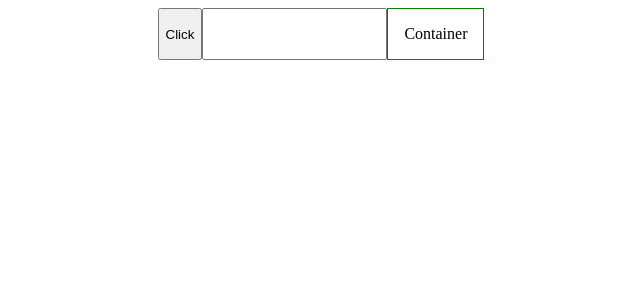
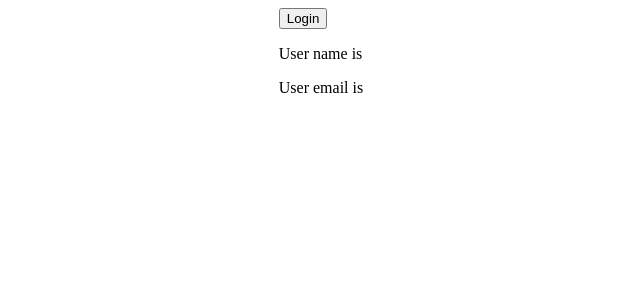
Before and after one commit to Kgiruc/ts-react, a React (Vite) app in the folder ts-react/: page / in a window 1280 px wide. Shown: the top 300 px of the page, without its empty margins (319-959 px from the left). Built offline with nearby package versions, Linux system fonts and the light colour scheme.

Commit message:
tsx basic

```diff
--- a/ts-react/src/App.tsx
+++ b/ts-react/src/App.tsx
@@ -1,13 +1,14 @@
 import Button from "./componenets/Button";
 import Container from "./componenets/Container";
 import Input from "./componenets/Input";
+import LoggedIn from "./componenets/state/LoggedIn";
+import User from "./componenets/state/User";
 
 function App() {
   return (
     <div className="App">
-      <Button handleClick={(event, id) => console.log("button", event, id)} />
-      <Input value="" handleChange={(event) => console.log(event)} />
-      <Container styles={{ border: "1px solid green", padding: "1rem" }} />
+      {/* <LoggedIn /> */}
+      <User />
     </div>
   );
 }
--- /dev/null
+++ b/ts-react/src/componenets/state/LoggedIn.tsx
@@ -0,0 +1,22 @@
+import { useState } from "react"
+
+function LoggedIn() {
+    const [isLoggedIn, setIsLoggedIn] = useState(false)
+
+    const handleLogin = () => {
+        setIsLoggedIn(true)
+    }
+    const handleLogout = () => {
+        setIsLoggedIn(false)
+    }
+
+    return (
+        <>
+            <button onClick={handleLogin}>Login</button>
+            <button onClick={handleLogout}>Logout</button>
+            <p>User is {isLoggedIn ? 'logged in' : 'logged out'}</p>
+        </>
+    )
+}
+
+export default LoggedIn
--- /dev/null
+++ b/ts-react/src/componenets/state/User.tsx
@@ -0,0 +1,26 @@
+import { useState } from "react"
+
+type AuthUser = {
+    name: string
+    email: string
+}
+
+function User() {
+    const [user, setUser] = useState<AuthUser>({} as AuthUser)
+
+    const handleLogin = () => {
+        setUser ({
+            name: 'Karol',
+            email: 'kgiruc76@gmail.com',
+        })
+    }
+  return (
+    <div>
+        <button onClick={handleLogin}>Login</button>
+        <p>User name is {user.name}</p>
+        <p>User email is {user.email}</p>
+    </div>
+  )
+}
+
+export default User
```
